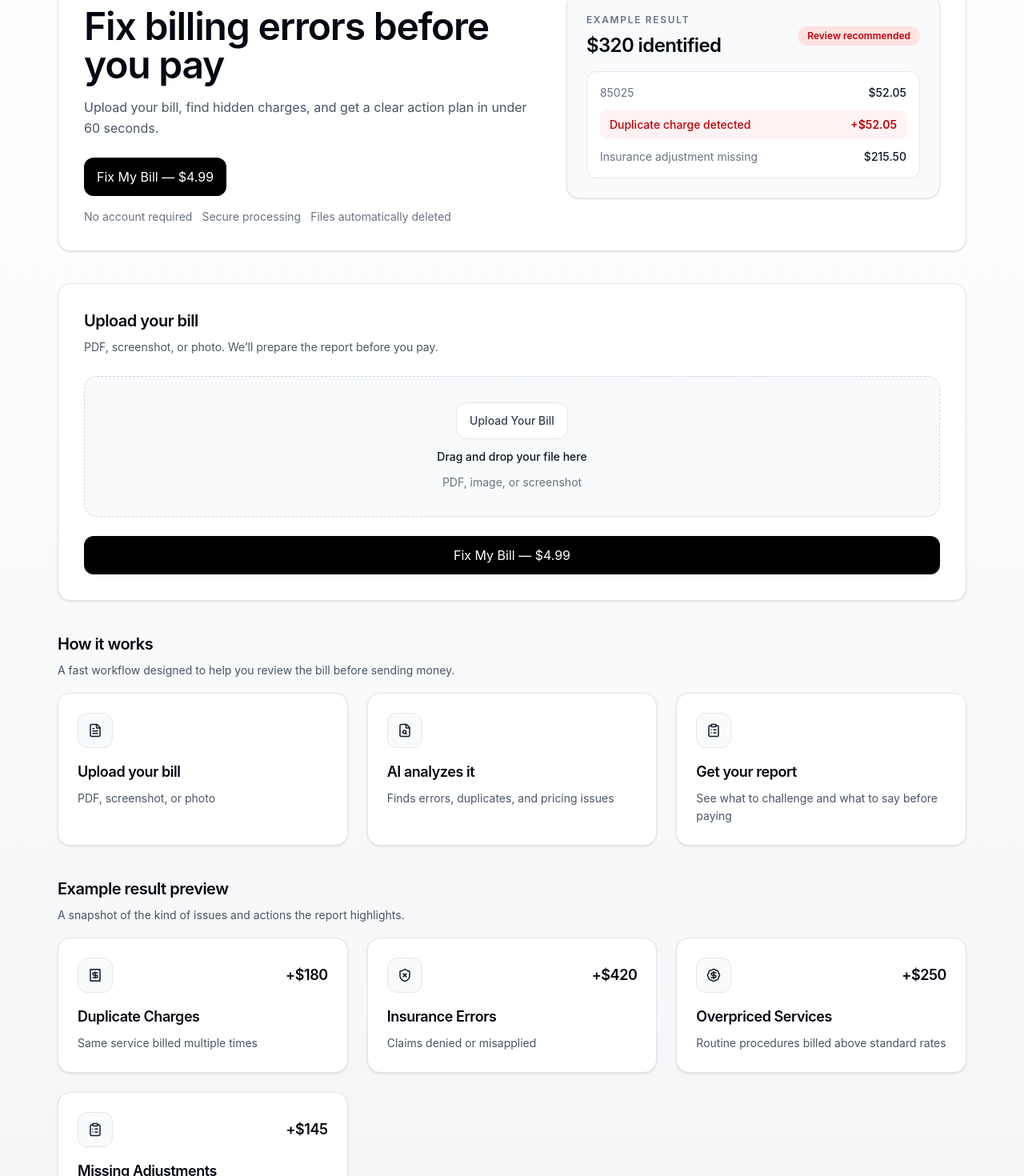
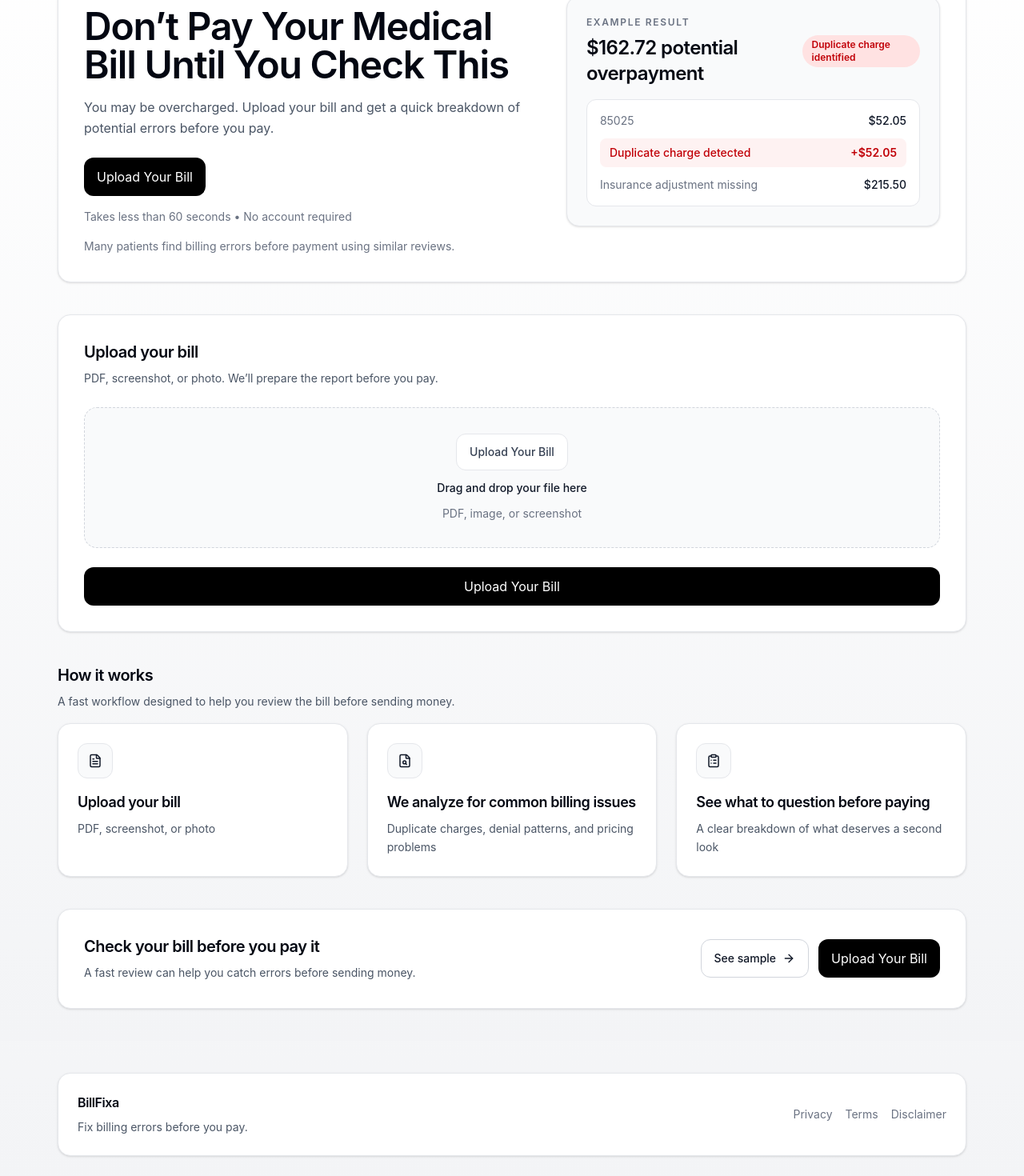
Before and after one commit to MyPenguin19/Inbill, a Next.js app: page / in a window 1280 px wide. Shown: the part 180-1650 px from the top of the page at 80% size. Built offline with nearby package versions, Linux system fonts and the light colour scheme.

Commit message:
Polish landing and result page conversion UI

```diff
--- a/components/home-page-client.tsx
+++ b/components/home-page-client.tsx
@@ -1,9 +1,9 @@
 "use client";
 
 import Link from "next/link";
-import { ChangeEvent, DragEvent, useMemo, useState } from "react";
+import { ChangeEvent, DragEvent, useMemo, useRef, useState } from "react";
 import { useRouter } from "next/navigation";
-import { ArrowRight, BadgeDollarSign, ClipboardList, FileSearch, FileText, Receipt, ShieldX } from "lucide-react";
+import { ArrowRight, ClipboardList, FileSearch, FileText } from "lucide-react";
 
 import {
   BILL_IMAGE_STORAGE_KEY,
@@ -29,33 +29,6 @@ async function readJsonResponse<T>(response: Response): Promise<T> {
   return JSON.parse(bodyText) as T;
 }
 
-const moneyLossCards = [
-  {
-    icon: Receipt,
-    title: "Duplicate Charges",
-    description: "Same service billed multiple times",
-    impact: "+$180",
-  },
-  {
-    icon: ShieldX,
-    title: "Insurance Errors",
-    description: "Claims denied or misapplied",
-    impact: "+$420",
-  },
-  {
-    icon: BadgeDollarSign,
-    title: "Overpriced Services",
-    description: "Routine procedures billed above standard rates",
-    impact: "+$250",
-  },
-  {
-    icon: ClipboardList,
-    title: "Missing Adjustments",
-    description: "Discounts or negotiated rates not applied",
-    impact: "+$145",
-  },
-] as const;
-
 const steps = [
   {
     icon: FileText,
@@ -64,18 +37,19 @@ const steps = [
   },
   {
     icon: FileSearch,
-    title: "AI analyzes it",
-    description: "Finds errors, duplicates, and pricing issues",
+    title: "We analyze for common billing issues",
+    description: "Duplicate charges, denial patterns, and pricing problems",
   },
   {
     icon: ClipboardList,
-    title: "Get your report",
-    description: "See what to challenge and what to say before paying",
+    title: "See what to question before paying",
+    description: "A clear breakdown of what deserves a second look",
   },
 ] as const;
 
 export default function HomePage() {
   const router = useRouter();
+  const fileInputRef = useRef<HTMLInputElement | null>(null);
   const [dragActive, setDragActive] = useState(false);
   const [selectedFile, setSelectedFile] = useState<File | null>(null);
   const [selectedFileData, setSelectedFileData] = useState("");
@@ -266,26 +240,24 @@ export default function HomePage() {
               </div>
               <div className="space-y-4">
                 <h1 className="text-4xl font-semibold tracking-tight text-gray-950 md:text-5xl">
-                  Fix billing errors before you pay
+                  Don’t Pay Your Medical Bill Until You Check This
                 </h1>
                 <p className="max-w-2xl text-sm leading-relaxed text-gray-600 md:text-base">
-                  Upload your bill, find hidden charges, and get a clear action plan in under 60 seconds.
+                  You may be overcharged. Upload your bill and get a quick breakdown of potential errors before you pay.
                 </p>
               </div>
 
               <div className="space-y-4">
                 <button
-                  disabled={loading}
-                  onClick={handleAnalyze}
+                  onClick={() => fileInputRef.current?.click()}
                   className="inline-flex rounded-xl bg-black px-4 py-3 text-sm font-semibold text-white transition hover:opacity-90 disabled:cursor-wait disabled:opacity-70"
                   type="button"
                 >
-                  {loading ? "Preparing..." : "Fix My Bill — $4.99"}
+                  Upload Your Bill
                 </button>
-                <div className="flex flex-wrap gap-3 text-sm text-gray-500">
-                  <span>No account required</span>
-                  <span>Secure processing</span>
-                  <span>Files automatically deleted</span>
+                <div className="text-sm text-gray-500">Takes less than 60 seconds • No account required</div>
+                <div className="max-w-[60ch] text-sm leading-relaxed text-gray-500">
+                  Many patients find billing errors before payment using similar reviews.
                 </div>
               </div>
             </div>
@@ -297,10 +269,10 @@ export default function HomePage() {
                     <div className="text-xs font-semibold uppercase tracking-[0.14em] text-gray-500">
                       Example result
                     </div>
-                    <div className="mt-2 text-2xl font-semibold tracking-tight text-gray-950">$320 identified</div>
+                    <div className="mt-2 text-2xl font-semibold tracking-tight text-gray-950">$162.72 potential overpayment</div>
                   </div>
                   <div className="rounded-full bg-red-100 px-3 py-1 text-xs font-semibold text-red-700">
-                    Review recommended
+                    Duplicate charge identified
                   </div>
                 </div>
                 <div className="space-y-3 rounded-xl border border-gray-200 bg-white p-4">
@@ -340,7 +312,13 @@ export default function HomePage() {
               }}
               onDrop={handleDrop}
             >
-              <input accept=".pdf,image/*,.txt" onChange={handleFileInput} className="hidden" type="file" />
+              <input
+                ref={fileInputRef}
+                accept=".pdf,image/*,.txt"
+                onChange={handleFileInput}
+                className="hidden"
+                type="file"
+              />
               <div className="rounded-xl border border-gray-200 bg-white px-4 py-3 text-sm font-medium text-gray-700">
                 Upload Your Bill
               </div>
@@ -372,7 +350,7 @@ export default function HomePage() {
               className="w-full rounded-xl bg-black px-4 py-3 text-sm font-semibold text-white transition hover:opacity-90 disabled:cursor-wait disabled:opacity-70"
               type="button"
             >
-              {loading ? "Preparing..." : "Fix My Bill — $4.99"}
+              {loading ? "Preparing..." : "Upload Your Bill"}
             </button>
           </div>
         </section>
@@ -395,32 +373,11 @@ export default function HomePage() {
           </div>
         </section>
 
-        <section className="space-y-4">
-          <div className="space-y-2">
-            <h2 className="text-xl font-semibold tracking-tight text-gray-950">Example result preview</h2>
-            <p className="text-sm leading-relaxed text-gray-600">A snapshot of the kind of issues and actions the report highlights.</p>
-          </div>
-          <div className="grid gap-6 md:grid-cols-3">
-            {moneyLossCards.map((item) => (
-              <article key={item.title} className="rounded-2xl border border-gray-200 bg-white p-6 shadow-sm">
-                <div className="flex items-center justify-between">
-                  <div className="inline-flex rounded-xl border border-gray-200 bg-gray-50 p-3 text-gray-900">
-                    <item.icon size={18} />
-                  </div>
-                  <div className="text-lg font-semibold tracking-tight text-gray-950">{item.impact}</div>
-                </div>
-                <h3 className="mt-4 text-lg font-semibold tracking-tight text-gray-950">{item.title}</h3>
-                <p className="mt-2 text-sm leading-relaxed text-gray-600">{item.description}</p>
-              </article>
-            ))}
-          </div>
-        </section>
-
         <section className="rounded-2xl border border-gray-200 bg-white p-6 shadow-sm md:p-8">
           <div className="flex flex-col gap-6 md:flex-row md:items-center md:justify-between">
             <div className="space-y-2">
               <h2 className="text-xl font-semibold tracking-tight text-gray-950">Check your bill before you pay it</h2>
-              <p className="text-sm leading-relaxed text-gray-600">One report, one action plan, one clear next step.</p>
+              <p className="text-sm leading-relaxed text-gray-600">A fast review can help you catch errors before sending money.</p>
             </div>
             <div className="flex flex-wrap gap-3">
               <Link
@@ -431,12 +388,11 @@ export default function HomePage() {
                 <ArrowRight size={16} />
               </Link>
               <button
-                disabled={loading}
-                onClick={handleAnalyze}
+                onClick={() => fileInputRef.current?.click()}
                 className="inline-flex rounded-xl bg-black px-4 py-3 text-sm font-semibold text-white transition hover:opacity-90 disabled:cursor-wait disabled:opacity-70"
                 type="button"
               >
-                {loading ? "Preparing..." : "Fix My Bill — $4.99"}
+                Upload Your Bill
               </button>
             </div>
           </div>
```
Also changed, not shown: app/result/page.tsx (+38 -34 lines).
